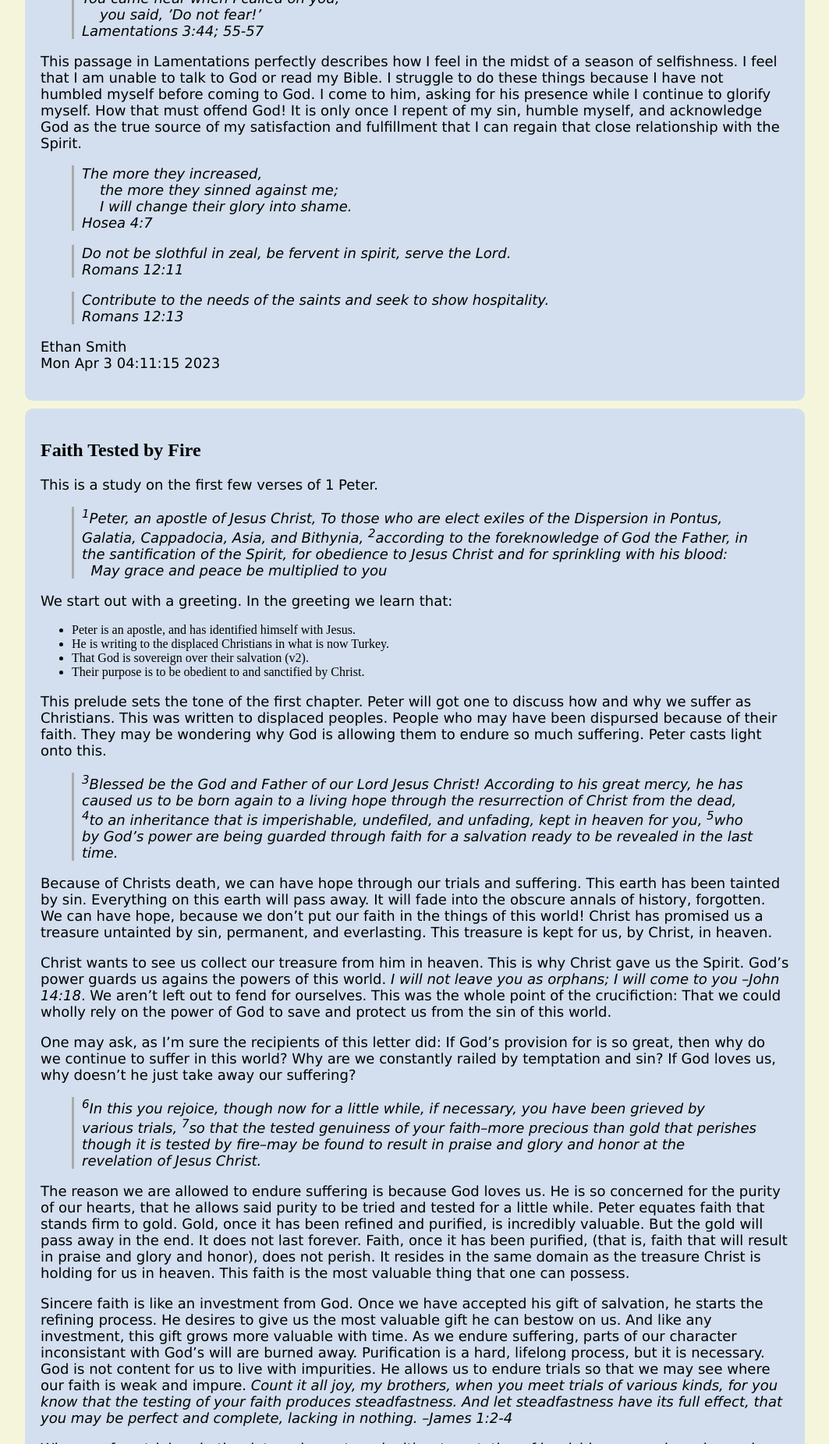
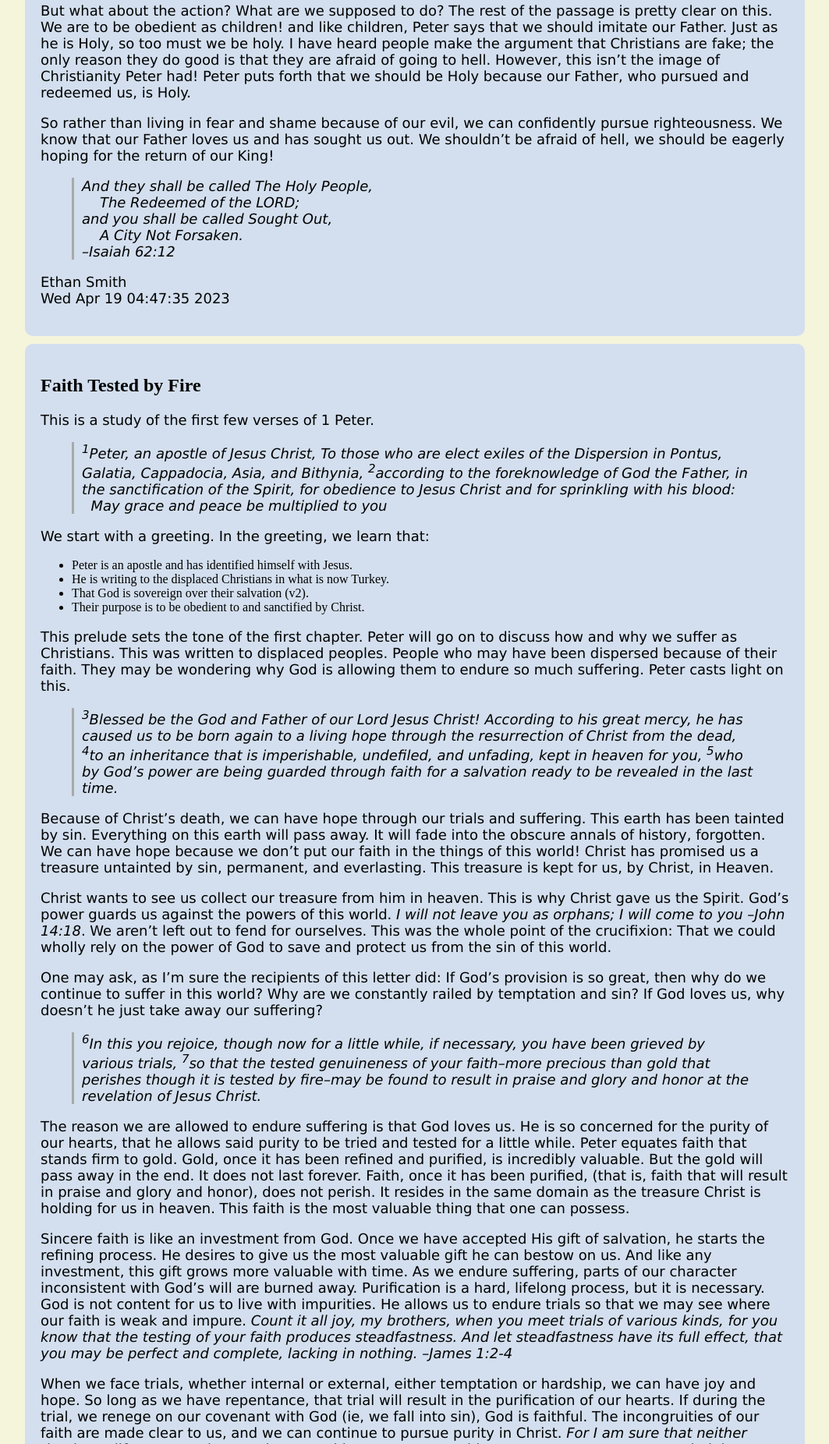
Before and after one commit to ethanxxxl/personal_webpage, a plain HTML site: page religion.html in a window 1280 px wide. Shown: the part 948-2800 px from the top of the page at 78% size, without its empty margins (128-1191 px from the left). Drawn offline with Linux system fonts and the light colour scheme.

Commit message:
Grammar corrections and new entry

```diff
--- a/religion.html
+++ b/religion.html
@@ -3,7 +3,7 @@
 "http://www.w3.org/TR/xhtml1/DTD/xhtml1-strict.dtd">
 <html xmlns="http://www.w3.org/1999/xhtml" lang="en" xml:lang="en">
 <head>
-<!-- 2023-04-09 Sun 03:22 -->
+<!-- 2023-04-19 Wed 04:53 -->
 <meta http-equiv="Content-Type" content="text/html;charset=utf-8" />
 <meta name="viewport" content="width=device-width, initial-scale=1" />
 <title>Religion</title>
@@ -202,8 +202,9 @@
 <h2>Table of Contents</h2>
 <div id="text-table-of-contents" role="doc-toc">
 <ul>
-<li><a href="#orgb8d0ffa">Procrastination</a></li>
-<li><a href="#org9ebba64">Faith Tested by Fire</a></li>
+<li><a href="#orge3eab7f">Have Hope, You Are Sought Out</a></li>
+<li><a href="#org3eae596">Faith Tested by Fire</a></li>
+<li><a href="#org8ce72f3">Procrastination</a></li>
 </ul>
 </div>
 </div>
@@ -215,15 +216,142 @@
     <a href="">Portfolio</a>
 </nav>
 
-<div id="outline-container-orgb8d0ffa" class="outline-2">
-<h2 id="orgb8d0ffa">Procrastination</h2>
-<div class="outline-text-2" id="text-orgb8d0ffa">
+<div id="outline-container-orge3eab7f" class="outline-2">
+<h2 id="orge3eab7f">Have Hope, You Are Sought Out</h2>
+<div class="outline-text-2" id="text-orge3eab7f">
 <p>
-I often find myself procrastinating things. These things range from insignificant to crucial, time-critical tasks that must be completed or I will face severe consequences. I never understood why I procrastinated so much. After everything was said and done, I typically tell myself that it was dumb to push that thing off so long, and that if I had only started earlier, I would have been able to do a better job. As a college student, procrastination is seen as a given: it&rsquo;s how most students get motivation to complete their assignments. I have often touted procrastination as the superior way of operating in the college environment. I thought I was more efficient with my time, completing assignments in a fraction of the time my peers did, if not only because I didn&rsquo;t allocate enough time in the first place.
+Continuing with 1 Peter, these are my notes from a brief study I did on a short part of this book.
 </p>
 
 <p>
-I am now finishing my time in school. I have had some time to reflect on my habits, and how those actions have affected me, physically, emotionally, and spiritually. I have come to view procrastination of a much more serious sin pattern. The root of procrastination is selfishness.  What do I do when I procrastinate? I engage in various forms of self-indulgence. I seek ways to fulfill and gratify myself which are quicker and easier than the task at hand. This is a problem because God created man to work, to be productive:
+In these verses, Peter directs his audience to set their minds on the things of heaven, rather than the things of earth. His audience consists of Christians who are likely Gentiles, who worshiped pagan gods before their conversions. While he instructs them to remember holy things, he doesn&rsquo;t leave them without motivation. He draws their attention to the work done by Christ on the cross, who in his suffering bore their shame so they wouldn&rsquo;t have to. While his audience most certainly has a different background than we do, we can certainly still find application in this passage today.
+</p>
+
+<blockquote>
+<p>
+‍<sup>13</sup>Therefore, preparing your minds for action, and being sober-minded, set your hope fully on the grace that will be brought to you at the revelation of Jesus Christ. ‍<sup>14</sup>As obedient children, do not be conformed to  the passions of your former ignorance,  ‍<sup>15</sup>but as he who called you is holy, you also be holy in all your conduct,  ‍<sup>16</sup>since it is written, &ldquo;You shall be holy, for I am holy.&rdquo;
+</p>
+</blockquote>
+
+<p>
+First off, there is a &ldquo;Therefore.&rdquo; Peter is referring to the point he made previously, regarding the prophets of the Old Testament. These prophets prophesied things that they could not understand. They knew of God&rsquo;s promised plan for redemption but had no comprehension of how or when God would execute His plan. Yet, these gentiles who have lived lives so far removed from Judaism, and thus from knowledge of the One True God, have the privileged of a deep understanding of the gospel. An understanding deeper than that of even the prophets.
+</p>
+
+<p>
+This point, especially when you look at verse 12, strongly suggests that these early Christians aren&rsquo;t simply fortunate. God actively sought them out. First, he proclaims what he will do through the prophets. Then, he does what he said he would do. Finally, he sends his Holy Spirit, who directs people to be a witness to the nations, specifically the audience of Peters&rsquo;s letter! No matter how you came to Christ, you can surely be thankful for the ways that God sought you out, even before you were a thought in your parent&rsquo;s minds. Yes, you can trace back God&rsquo;s pursuit of you back to the fall, where God laid out his plan of salvation at the beginning of all human depravity.
+</p>
+
+<p>
+&ldquo;Therefore,&rdquo; our minds should be ready for action! What does this preparation look like? What action will we take? The answer to the first question lies in the next phrase: being sober-minded, with your hope set on God&rsquo;s Grace (brought at the revelation of Christ). What does it mean to be sober-minded? Well, the opposite of sober is drunkenness. When drunk, a person makes poor decisions, often to their detriment. Peter is calling us to weigh our decisions, be judicious, and consider what the most beneficial course of action may be. We are to do this in light of what is to come, which is grace revealed at the revelation of Christ. How can you be more self-preserving than by taking care of your soul, which lasts forever? This is why we hope in the grace which will be fully   dispensed at Christ&rsquo;s second coming.
+</p>
+
+<p>
+But what about the action? What are we supposed to do? The rest of the passage is pretty clear on this. We are to be obedient as children! and like children, Peter says that we should imitate our Father. Just as he is Holy, so too must we be holy. I have heard people make the argument that Christians are fake; the only reason they do good is that they are afraid of going to hell. However, this isn&rsquo;t the image of Christianity Peter had! Peter puts forth that we should be Holy because our Father, who pursued and redeemed us, is Holy.
+</p>
+
+<p>
+So rather than living in fear and shame because of our evil, we can confidently pursue righteousness. We know that our Father loves us and has sought us out. We shouldn&rsquo;t be afraid of hell, we should be eagerly hoping for the return of our King!
+</p>
+
+<blockquote>
+<p>
+And they shall be called The Holy People,<br />
+    The Redeemed of the LORD;<br />
+and you shall be called Sought Out,<br />
+    A City Not Forsaken.<br />
+&#x2013;Isaiah 62:12
+</p>
+</blockquote>
+
+<p>
+Ethan Smith<br />
+Wed Apr 19 04:47:35 2023
+</p>
+</div>
+</div>
+
+<div id="outline-container-org3eae596" class="outline-2">
+<h2 id="org3eae596">Faith Tested by Fire</h2>
+<div class="outline-text-2" id="text-org3eae596">
+<p>
+This is a study of the first few verses of 1 Peter.
+</p>
+
+<blockquote>
+<p>
+‍<sup>1</sup>Peter, an apostle of Jesus Christ, To those who are elect exiles of the Dispersion in Pontus, Galatia, Cappadocia, Asia, and Bithynia,‍ ‍<sup>2</sup>according to the foreknowledge of God the Father, in the sanctification of the Spirit, for obedience to Jesus Christ and for sprinkling with his blood:<br />
+  May grace and peace be multiplied to you
+</p>
+</blockquote>
+
+<p>
+We start with a greeting. In the greeting, we learn that:
+</p>
+<ul class="org-ul">
+<li>Peter is an apostle and has identified himself with Jesus.</li>
+<li>He is writing to the displaced Christians in what is now Turkey.</li>
+<li>That God is sovereign over their salvation (v2).</li>
+<li>Their purpose is to be obedient to and sanctified by Christ.</li>
+</ul>
+
+<p>
+This prelude sets the tone of the first chapter. Peter will go on to discuss how and why we suffer as Christians. This was written to displaced peoples. People who may have been dispersed because of their faith. They may be wondering why God is allowing them to endure so much suffering. Peter casts light on this.
+</p>
+
+<blockquote>
+<p>
+‍<sup>3</sup>Blessed be the God and Father of our Lord Jesus Christ! According to his great mercy, he has caused us to be born again to a living hope through the resurrection of Christ from the dead, ‍<sup>4</sup>to an inheritance that is imperishable, undefiled, and unfading, kept in heaven for you, ‍<sup>5</sup>who by God&rsquo;s power are being guarded through faith for a salvation ready to be revealed in the last time.
+</p>
+</blockquote>
+
+<p>
+Because of Christ&rsquo;s death, we can have hope through our trials and suffering. This earth has been tainted by sin. Everything on this earth will pass away. It will fade into the obscure annals of history, forgotten. We can have hope because we don&rsquo;t put our faith in the things of this world! Christ has promised us a treasure untainted by sin, permanent, and everlasting. This treasure is kept for us, by Christ, in Heaven.
+</p>
+
+<p>
+Christ wants to see us collect our treasure from him in heaven. This is why Christ gave us the Spirit. God&rsquo;s power guards us against the powers of this world. <i>I will not leave you as orphans; I will come to you &#x2013;John 14:18</i>. We aren&rsquo;t left out to fend for ourselves. This was the whole point of the crucifixion: That we could wholly rely on the power of God to save and protect us from the sin of this world.
+</p>
+
+<p>
+One may ask, as I&rsquo;m sure the recipients of this letter did: If God&rsquo;s provision is so great, then why do we continue to suffer in this world? Why are we constantly railed by temptation and sin? If God loves us, why doesn&rsquo;t he just take away our suffering?
+</p>
+
+<blockquote>
+<p>
+‍<sup>6</sup>In this you rejoice, though now for a little while, if necessary, you have been grieved by various trials, ‍<sup>7</sup>so that the tested genuineness of your faith&#x2013;more precious than gold that perishes though it is tested by fire&#x2013;may be found to result in praise and glory and honor at the revelation of Jesus Christ.
+</p>
+</blockquote>
+
+
+<p>
+The reason we are allowed to endure suffering is that God loves us. He is so concerned for the purity of our hearts, that he allows said purity to be tried and tested for a little while. Peter equates faith that stands firm to gold. Gold, once it has been refined and purified, is incredibly valuable. But the gold will pass away in the end. It does not last forever. Faith, once it has been purified, (that is, faith that will result in praise and glory and honor), does not perish. It resides in the same domain as the treasure Christ is holding for us in heaven. This faith is the most valuable thing that one can possess.
+</p>
+
+<p>
+Sincere faith is like an investment from God. Once we have accepted His gift of salvation, he starts the refining process. He desires to give us the most valuable gift he can bestow on us. And like any investment, this gift grows more valuable with time. As we endure suffering, parts of our character inconsistent with God&rsquo;s will are burned away. Purification is a hard, lifelong process, but it is necessary. God is not content for us to live with impurities. He allows us to endure trials so that we may see where our faith is weak and impure. <i>Count it all joy, my brothers, when you meet trials of various kinds, for you know that the testing of your faith produces steadfastness. And let steadfastness have its full effect, that you may be perfect and complete, lacking in nothing. &#x2013;James 1:2-4</i>
+</p>
+
+<p>
+When we face trials, whether internal or external, either temptation or hardship, we can have joy and hope. So long as we have repentance, that trial will result in the purification of our hearts. If during the trial, we renege on our covenant with God (ie, we fall into sin), God is faithful. The incongruities of our faith are made clear to us, and we can continue to pursue purity in Christ. <i>For I am sure that neither death nor life, nor angels nor rulers, nor things present nor things to come, nor powers, nor height nor depth, nor anything else in all creation, will be able to separate us from the love of God in Christ Jesus our Lord.</i>
+</p>
+
+<p>
+Ethan Smith<br />
+Sat Apr  8 16:15:09 2023
+</p>
+</div>
+</div>
+
+
+<div id="outline-container-org8ce72f3" class="outline-2">
+<h2 id="org8ce72f3">Procrastination</h2>
+<div class="outline-text-2" id="text-org8ce72f3">
+<p>
+I often find myself procrastinating things. These things range from insignificant to crucial, time-critical tasks that must be completed or I will face severe consequences. I never understood why I procrastinated so much. After everything was said and done, I typically tell myself that it was dumb to push that thing off so long and that if I had only started earlier, I would have been able to do a better job. As a college student, procrastination is seen as a given: it&rsquo;s how most students get the motivation to complete their assignments. I have often touted procrastination as the superior way of operating in the college environment. I thought I was more efficient with my time, completing assignments in a fraction of the time my peers did, if not only because I didn&rsquo;t allocate enough time in the first place.
+</p>
+
+<p>
+I am now finishing my time in school. I have had some time to reflect on my habits, and how those actions have affected me, physically, emotionally, and spiritually. I have come to view procrastination as a much more serious sin pattern. The root of procrastination is selfishness.  What do I do when I procrastinate? I engage in various forms of self-indulgence. I seek ways to fulfill and gratify myself which are quicker and easier than the task at hand. This is a problem because God created man to work, to be productive:
 </p>
 <blockquote>
 <p>
@@ -232,11 +360,11 @@ Genesis 2:15
 </p>
 </blockquote>
 <p>
-When we participate in God&rsquo;s plan, his will, we glorify him. God wants us to work, labor, and produce things for the purpose of blessing the people around us. How can I be blessing others when  I am focused on my own pleasure? When I procrastinate, my actions are innately self serving, and by definition I am unable to fulfill my God-given charge to bless others through my work. I am no longer serving God! Instead I serve and glorify myself.
+When we participate in God&rsquo;s plan and will, we glorify him. God wants us to work, labor, and produce things to bless the people around us. How can I be blessing others when  I am so focused on my pleasure? When I procrastinate, my actions are innately self-serving, and by definition, I am unable to fulfill my God-given charge to bless others through my work. I am no longer serving God! Instead, I serve and glorify myself.
 </p>
 
 <p>
-This selfishness is very infectious. Once I let my guard down, indulging in self gratification for even a moment, that sin takes hold of me, which leads to more sin. Once I stray from Gods grace, I am completely ineffective as an ambassador for Christ. I don&rsquo;t seek ways to serve others, I don&rsquo;t spend time in prayer, or even read my Bible. Only once I &ldquo;cry out from the pit&rdquo;, realizing that God is my only method of escape can I be restored.
+This selfishness is very infectious. Once I let my guard down, indulging in self-gratification for even a moment, that sin takes hold of me, which leads to more sin. Once I stray from God&rsquo;s grace, I am completely ineffective as an ambassador for Christ. I don&rsquo;t seek ways to serve others, I don&rsquo;t spend time in prayer, or even read my Bible. Only once I &ldquo;cry out from the pit&rdquo;, realizing that God is my only method of escape can I be restored.
 </p>
 <blockquote>
 <p>
@@ -255,7 +383,7 @@ Lamentations 3:44; 55-57
 </p>
 </blockquote>
 <p>
-This passage in Lamentations perfectly describes how I feel in the midst of a season of selfishness. I feel that I am unable to talk to God or read my Bible. I struggle to do these things because I have not humbled myself before coming to God. I come to him, asking for his presence while I continue to glorify myself. How that must offend God! It is only once I repent of my sin, humble myself, and acknowledge God as the true source of my satisfaction and fulfillment that I can regain that close relationship with the Spirit.
+This passage in Lamentations perfectly describes how I feel amid a season of selfishness. I feel that I am unable to talk to God or read my Bible. I struggle to do these things because I have not humbled myself before coming to God. I come to him, asking for his presence while I continue to glorify myself. How that must offend God! It is only once I repent of my sin, humble myself, and acknowledge God as the true source of my satisfaction and fulfillment that I can regain that close relationship with the Spirit.
 </p>
 
 <blockquote>
@@ -287,134 +415,10 @@ Mon Apr  3 04:11:15 2023
 </p>
 </div>
 </div>
-
-
-<div id="outline-container-org9ebba64" class="outline-2">
-<h2 id="org9ebba64">Faith Tested by Fire</h2>
-<div class="outline-text-2" id="text-org9ebba64">
-<p>
-This is a study on the first few verses of 1 Peter.
-</p>
-
-<blockquote>
-<p>
-‍<sup>1</sup>Peter, an apostle of Jesus Christ, To those who are elect exiles of the
-Dispersion in Pontus, Galatia, Cappadocia, Asia, and Bithynia,‍ ‍<sup>2</sup>according to the
-foreknowledge of God the Father, in the santification of the Spirit, for
-obedience to Jesus Christ and for sprinkling with his blood:<br />
-  May grace and peace be multiplied to you
-</p>
-</blockquote>
-
-<p>
-We start out with a greeting. In the greeting we learn that:
-</p>
-<ul class="org-ul">
-<li>Peter is an apostle, and has identified himself with Jesus.</li>
-<li>He is writing to the displaced Christians in what is now Turkey.</li>
-<li>That God is sovereign over their salvation (v2).</li>
-<li>Their purpose is to be obedient to and sanctified by Christ.</li>
-</ul>
-
-<p>
-This prelude sets the tone of the first chapter. Peter will got one to discuss
-how and why we suffer as Christians. This was written to displaced peoples.
-People who may have been dispursed because of their faith. They may be wondering
-why God is allowing them to endure so much suffering. Peter casts light onto
-this.
-</p>
-
-<blockquote>
-<p>
-‍<sup>3</sup>Blessed be the God and Father of our Lord Jesus Christ! According to his great
-mercy, he has caused us to be born again to a living hope through the
-resurrection of Christ from the dead, ‍<sup>4</sup>to an inheritance that is imperishable,
-undefiled, and unfading, kept in heaven for you, ‍<sup>5</sup>who by God&rsquo;s power are being
-guarded through faith for a salvation ready to be revealed in the last time.
-</p>
-</blockquote>
-
-<p>
-Because of Christs death, we can have hope through our trials and suffering.
-This earth has been tainted by sin. Everything on this earth will pass away. It
-will fade into the obscure annals of history, forgotten. We can have hope,
-because we don&rsquo;t put our faith in the things of this world! Christ has promised
-us a treasure untainted by sin, permanent, and everlasting. This treasure is
-kept for us, by Christ, in heaven.
-</p>
-
-<p>
-Christ wants to see us collect our treasure from him in heaven. This is why
-Christ gave us the Spirit. God&rsquo;s power guards us agains the powers of this
-world. <i>I will not leave you as orphans; I will come to you &#x2013;John 14:18</i>. We
-aren&rsquo;t left out to fend for ourselves. This was the whole point of the
-crucifiction: That we could wholly rely on the power of God to save and protect
-us from the sin of this world.
-</p>
-
-<p>
-One may ask, as I&rsquo;m sure the recipients of this letter did: If God&rsquo;s provision
-for is so great, then why do we continue to suffer in this world? Why are we
-constantly railed by temptation and sin? If God loves us, why doesn&rsquo;t he just
-take away our suffering?
-</p>
-
-<blockquote>
-<p>
-‍<sup>6</sup>In this you rejoice, though now for a little while, if necessary, you have been
-grieved by various trials, ‍<sup>7</sup>so that the tested genuiness of your faith&#x2013;more
-precious than gold that perishes though it is tested by fire&#x2013;may be found to
-result in praise and glory and honor at the revelation of Jesus Christ.
-</p>
-</blockquote>
-
-<p>
-The reason we are allowed to endure suffering is because God loves us. He is so
-concerned for the purity of our hearts, that he allows said purity to be tried
-and tested for a little while. Peter equates faith that stands firm to gold.
-Gold, once it has been refined and purified, is incredibly valuable. But the
-gold will pass away in the end. It does not last forever. Faith, once it has
-been purified, (that is, faith that will result in praise and glory and honor),
-does not perish. It resides in the same domain as the treasure Christ is holding
-for us in heaven. This faith is the most valuable thing that one can possess.
-</p>
-
-<p>
-Sincere faith is like an investment from God. Once we have accepted his gift of
-salvation, he starts the refining process. He desires to give us the most
-valuable gift he can bestow on us. And like any investment, this gift grows more
-valuable with time. As we endure suffering, parts of our character inconsistant
-with God&rsquo;s will are burned away. Purification is a hard, lifelong process, but
-it is necessary. God is not content for us to live with impurities. He allows us
-to endure trials so that we may see where our faith is weak and impure. <i>Count
-it all joy, my brothers, when you meet trials of various kinds, for you know
-that the testing of your faith produces steadfastness. And let steadfastness
-have its full effect, that you may be perfect and complete, lacking in nothing.
-&#x2013;James 1:2-4</i>
-</p>
-
-<p>
-When we face trials, whether internal or external, either temptation of
-hardship, we can have joy and hope. So long as we have repentance, that trial
-will result in the purification of our hearts. If during the trial, we renege on
-our end of our covenant with God (ie, we fall into sin), God is faithful. The
-incongruities of our faith are made clear to us, and we can continue to pursue
-purity in Christ. <i>For I am sure that neither death nor life, nor angels nor
-rulers, nor things present nor things to come, nor powers, nor height nor depth,
-nor anything else in all creation, will be able to separate us from the love of
-God in Christ Jesus our Lord.</i>
-</p>
-
-<p>
-Ethan Smith<br />
-Sat Apr  8 16:15:09 2023
-</p>
-</div>
-</div>
 </div>
 <div id="postamble" class="status">
 <p class="author">Author: Ethan Smith</p>
-<p class="date">Created: 2023-04-09 Sun 03:22</p>
+<p class="date">Created: 2023-04-19 Wed 04:53</p>
 </div>
 </body>
 </html>
```
Also changed, not shown: 1 other file.
